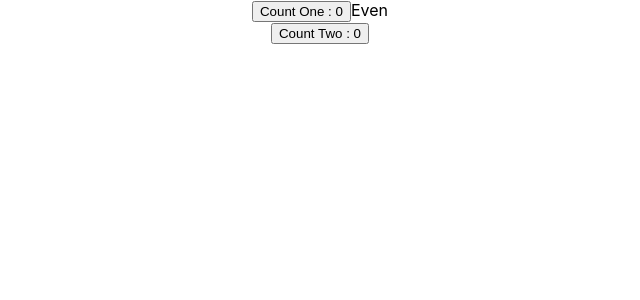
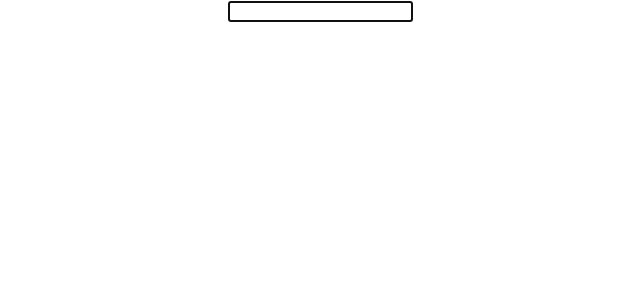
Before and after one commit to kapil551/React_Hooks, a React (Create React App) app in the folder react-hooks/: page / in a window 1280 px wide. Shown: the top 300 px of the page, without its empty margins (320-960 px from the left). Built offline with nearby package versions, Linux system fonts and the light colour scheme.

Commit message:
19 - useRef hook - part 1

```diff
--- a/react-hooks/src/App.js
+++ b/react-hooks/src/App.js
@@ -18,6 +18,7 @@ import MultipleUseReducer from './components/functionalComponents/UseReducerHook
 import UseReducerComplexStateAndAction from './components/functionalComponents/UseReducerHook/UseReducerComplexStateAndAction';
 import UseReducerSimpleStateAndAction from './components/functionalComponents/UseReducerHook/UseReducerSimpleStateAndAction';
 import UseReducerWithUseContext from './components/functionalComponents/UseReducerHook/UseReducerWithUseContext';
+import UseRefHook from './components/functionalComponents/UseRef/UseRefHook';
 import UseStateHook from './components/functionalComponents/UseStateHook';
 import UseStateHookWithArray from './components/functionalComponents/UseStateHookWithArray';
 import UseStateHookWithObject from './components/functionalComponents/UseStateHookWithObject';
@@ -92,7 +93,10 @@ function App() {
           {/* <UseCallbackHook /> */}
 
           {/* 18 - useMemo hook */}
-          <UseMemoHook />
+          {/* <UseMemoHook /> */}
+
+          {/* 19 - useRef hook - part 1 */}
+          <UseRefHook />
 
 
         </ChannelContext.Provider>
--- /dev/null
+++ b/react-hooks/src/components/functionalComponents/UseRef/UseRefHook.js
@@ -0,0 +1,25 @@
+import React, { useEffect, useRef } from "react";
+
+// I want to focus on the input tag, when the component first renders.
+
+const UseRefHook = () => {
+
+  const inputRef = useRef(null);
+
+  useEffect(
+    () => {
+
+      // focus the input element
+      inputRef.current.focus();
+
+    }, []
+  );
+
+  return (
+    <div>
+      <input ref={inputRef} type="text" />
+    </div>
+  );
+};
+
+export default UseRefHook;
```
Also changed, not shown: 1 other file (tests, documents, lock files or other folders).
